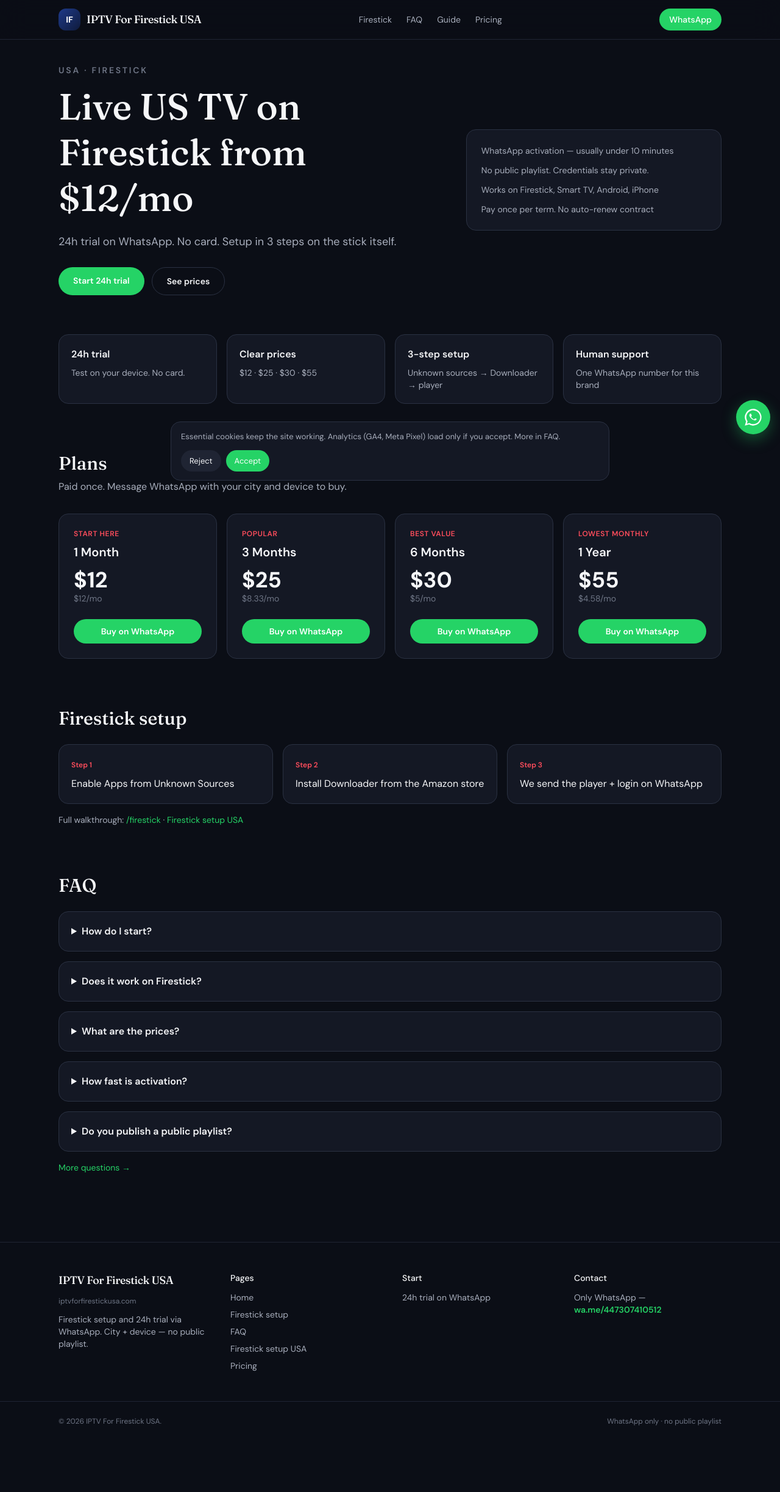
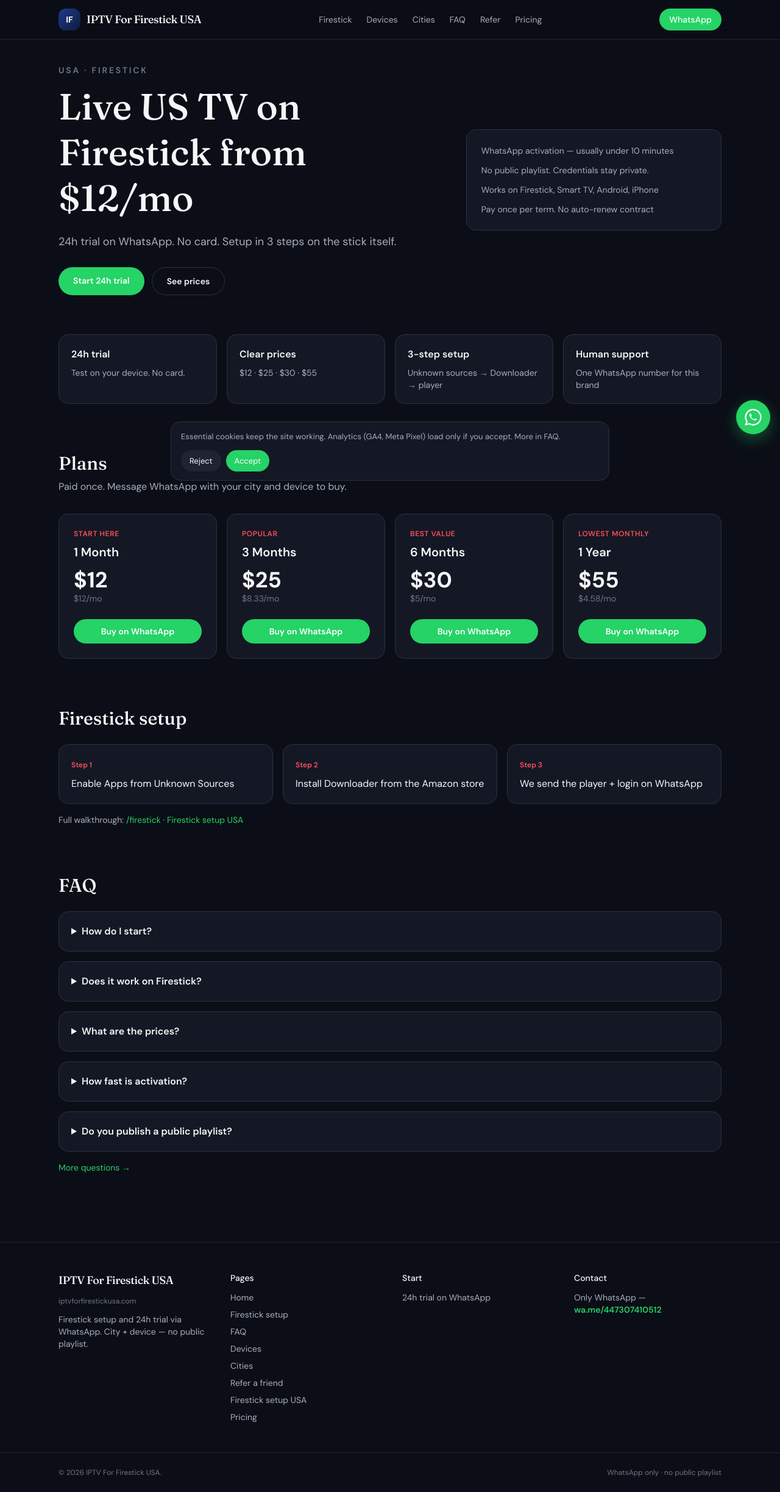
Before and after one commit to manzilionellm-dotcom/usastk, a Next.js app: page / in a window 1280 px wide. Shown: the whole page at 61% size. Before the commit the page ends 2362 px from the top, so only its background shows below. Built offline with nearby package versions, Linux system fonts and the light colour scheme; no server answers.

Commit message:
feat: header/footer links for Devices, Cities, Refer + data-cta=header

```diff
--- a/components/site-chrome.tsx
+++ b/components/site-chrome.tsx
@@ -23,8 +23,10 @@ export function SiteHeader({
 
         <nav className="hidden items-center gap-6 text-sm text-[#A8AEBC] md:flex">
           <Link href="/firestick" className={active === "firestick" ? "font-semibold text-[#F5F6F8]" : "transition hover:text-[#F5F6F8]"}>Firestick</Link>
+          <Link href="/devices" className="transition hover:text-[#F5F6F8]">Devices</Link>
+          <Link href="/cities" className="transition hover:text-[#F5F6F8]">Cities</Link>
           <Link href="/faq" className={active === "faq" ? "font-semibold text-[#F5F6F8]" : "transition hover:text-[#F5F6F8]"}>FAQ</Link>
-          <Link href={GUIDE_PATH} className={active === "guide" ? "font-semibold text-[#F5F6F8]" : "transition hover:text-[#F5F6F8]"}>Guide</Link>
+          <Link href="/refer" className="transition hover:text-[#F5F6F8]">Refer</Link>
           <Link href={PRICING_PATH} className="transition hover:text-[#F5F6F8]">Pricing</Link>
         </nav>
 
@@ -32,6 +34,7 @@ export function SiteHeader({
           href={waFirestick}
           target="_blank"
           rel="noopener noreferrer"
+          data-cta="header"
           className="rounded-full bg-[#25D366] px-4 py-2 text-sm font-medium text-white transition hover:bg-[#1FB855]"
         >
           WhatsApp
@@ -61,6 +64,9 @@ export function SiteFooter() {
             <li><Link className="transition hover:text-[#F5F6F8]" href="/">Home</Link></li>
             <li><Link className="transition hover:text-[#F5F6F8]" href="/firestick">Firestick setup</Link></li>
             <li><Link className="transition hover:text-[#F5F6F8]" href="/faq">FAQ</Link></li>
+            <li><Link className="transition hover:text-[#F5F6F8]" href="/devices">Devices</Link></li>
+            <li><Link className="transition hover:text-[#F5F6F8]" href="/cities">Cities</Link></li>
+            <li><Link className="transition hover:text-[#F5F6F8]" href="/refer">Refer a friend</Link></li>
             <li><Link className="transition hover:text-[#F5F6F8]" href={GUIDE_PATH}>Firestick setup USA</Link></li>
             <li><Link className="transition hover:text-[#F5F6F8]" href={PRICING_PATH}>Pricing</Link></li>
           </ul>
@@ -115,6 +121,7 @@ export function WhatsAppCard({
         rel="noopener noreferrer"
         data-event="cta_primary"
         data-surface={surface}
+        data-cta="card"
         className="mt-5 inline-flex items-center justify-center gap-2 rounded-full bg-[#25D366] px-6 py-3 text-sm font-semibold text-white transition hover:bg-[#1FB855]"
       >
         Message WhatsApp
```
